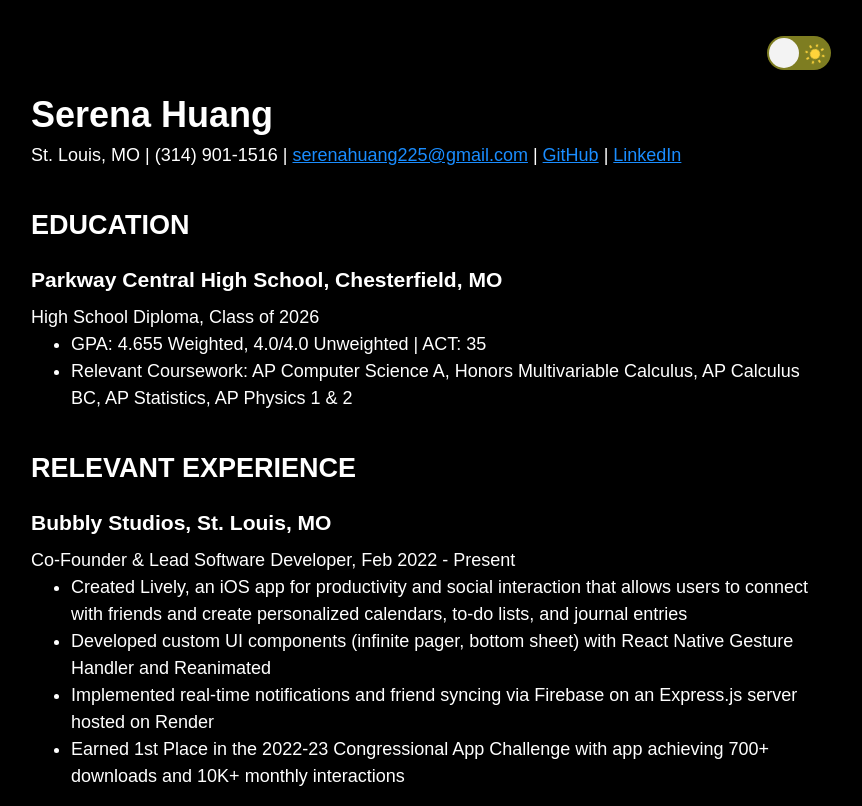
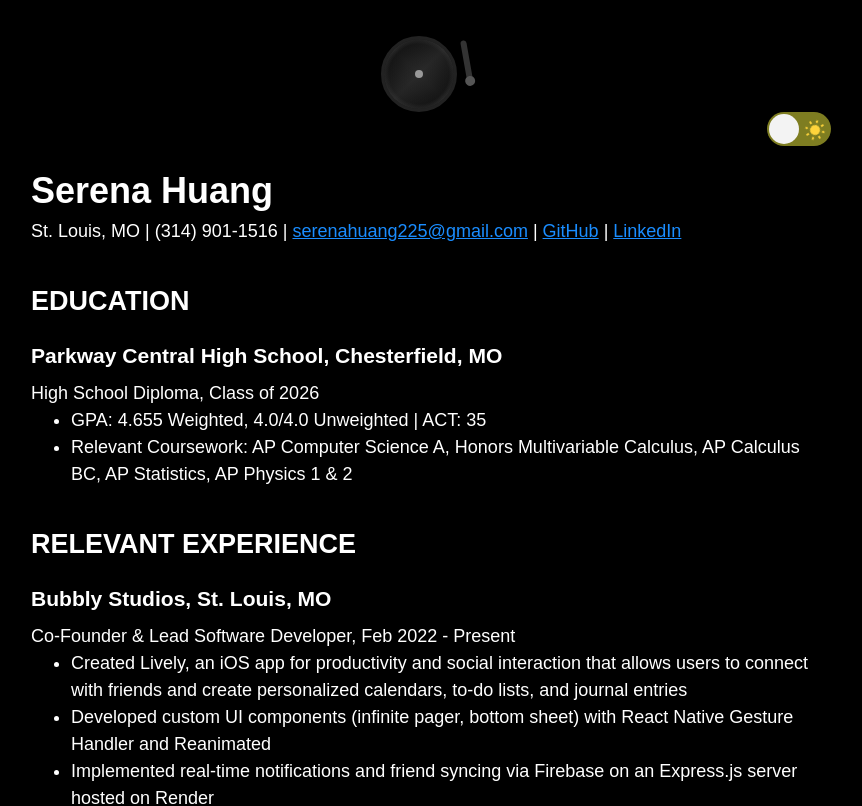
Before and after one commit to serenahuang225/serenahuang, a React (Create React App) app: page / in a window 1280 px wide. Shown: the top 806 px of the page, without its empty margins (209-1071 px from the left). Built offline with nearby package versions, Linux system fonts and the light colour scheme; a web font is replaced by a local one.

Commit message:
put music on resume

```diff
--- a/src/components/AudioButton/AudioButton.css
+++ b/src/components/AudioButton/AudioButton.css
@@ -1,16 +1,13 @@
 .vinyl-player {
   position: relative;
-  width: 100px; /* Adjusted smaller width */
-  height: 100px; /* Adjusted smaller height */
+  width: 100px;
   margin: auto;
   cursor: pointer;
-  display: flex;
-  align-items: center;
-  justify-content: center;
+  align-self: flex-start;
 }
 
 .vinyl {
-  width: 70px; /* Smaller vinyl size */
+  width: 70px;
   height: 70px;
   background: radial-gradient(circle, #000 60%, #555 90%);
   border-radius: 50%;
@@ -21,7 +18,7 @@
 
 .vinyl::before {
   content: "";
-  width: 8px; /* Scaled down center circle */
+  width: 8px;
   height: 8px;
   background-color: #999;
   border-radius: 50%;
@@ -37,12 +34,16 @@
   position: absolute;
   width: 100%; /* Matches the vinyl size */
   height: 100%;
-  background: linear-gradient(
+  /* background: linear-gradient(
     to right,
     rgba(0, 0, 0, 0.2) 0%,
     rgba(255, 255, 255, 0.2) 50%,
     rgba(0, 0, 0, 0.2) 100%
-  );
+  ); */
+  background: linear-gradient(to bottom right, rgba(0, 0, 0, 0.2), rgba(255, 255, 255, 0.12), rgba(0, 0, 0, 0.2))
+    no-repeat 0 0,
+    linear-gradient(to bottom left, rgba(0, 0, 0, 0.7), rgba(255, 255, 255, 0.05), rgba(0, 0, 0, 0.7))
+    no-repeat 0 0;
   border-radius: 50%;
   top: 0;
   left: 0;
@@ -69,11 +70,11 @@
   height: 6px;
   background-color: #333;
   position: absolute;
-  top: 10%;
-  right: -30px;
+  top: 5%;
+  right: -25px;
   border-radius: 5px;
   transform-origin: top left;
-  transform: rotate(60deg);
+  transform: rotate(80deg);
   transition: transform 0.3s ease;
 }
 
@@ -89,5 +90,5 @@
 }
 
 .tonearm.playing {
-  transform: rotate(100deg);
+  transform: rotate(120deg);
 }
--- a/src/components/Switch/Switch.js
+++ b/src/components/Switch/Switch.js
@@ -12,15 +12,13 @@ const Switch = () => {
   };
 
   return (
-    <>
+    <label className="switch">
     {/* From Uiverse.io by andrew-demchenk0 */}
-    <label className="switch">
       <span className="sun"><svg xmlns="http://www.w3.org/2000/svg" viewBox="0 0 24 24"><g fill="#ffd43b"><circle r="5" cy="12" cx="12"></circle><path d="m21 13h-1a1 1 0 0 1 0-2h1a1 1 0 0 1 0 2zm-17 0h-1a1 1 0 0 1 0-2h1a1 1 0 0 1 0 2zm13.66-5.66a1 1 0 0 1 -.66-.29 1 1 0 0 1 0-1.41l.71-.71a1 1 0 1 1 1.41 1.41l-.71.71a1 1 0 0 1 -.75.29zm-12.02 12.02a1 1 0 0 1 -.71-.29 1 1 0 0 1 0-1.41l.71-.66a1 1 0 0 1 1.41 1.41l-.71.71a1 1 0 0 1 -.7.24zm6.36-14.36a1 1 0 0 1 -1-1v-1a1 1 0 0 1 2 0v1a1 1 0 0 1 -1 1zm0 17a1 1 0 0 1 -1-1v-1a1 1 0 0 1 2 0v1a1 1 0 0 1 -1 1zm-5.66-14.66a1 1 0 0 1 -.7-.29l-.71-.71a1 1 0 0 1 1.41-1.41l.71.71a1 1 0 0 1 0 1.41 1 1 0 0 1 -.71.29zm12.02 12.02a1 1 0 0 1 -.7-.29l-.66-.71a1 1 0 0 1 1.36-1.36l.71.71a1 1 0 0 1 0 1.41 1 1 0 0 1 -.71.24z"></path></g></svg></span>
       <span className="moon"><svg xmlns="http://www.w3.org/2000/svg" viewBox="0 0 384 512"><path d="m223.5 32c-123.5 0-223.5 100.3-223.5 224s100 224 223.5 224c60.6 0 115.5-24.2 155.8-63.4 5-4.9 6.3-12.5 3.1-18.7s-10.1-9.7-17-8.5c-9.8 1.7-19.8 2.6-30.1 2.6-96.9 0-175.5-78.8-175.5-176 0-65.8 36-123.1 89.3-153.3 6.1-3.5 9.2-10.5 7.7-17.3s-7.3-11.9-14.3-12.5c-6.3-.5-12.6-.8-19-.8z"></path></svg></span>
       <input onClick={changeTheme} type="checkbox" className="input"></input>
       <span className="slider"></span>
     </label>
-    </>
   )
 }
 
--- a/src/routes/Resume.js
+++ b/src/routes/Resume.js
@@ -1,10 +1,12 @@
 import React from 'react'
 import Switch from '../components/Switch/Switch'
+import AudioButton from '../components/AudioButton/AudioButton'
 
 const Resume = () => {
   return (
     <div id="app" data-theme="dark">
       <div className='maxWidth'>
+        <AudioButton />
         <Switch />
         <h1>Serena Huang</h1>
         <p>St. Louis, MO | (314) 901-1516 | <a rel="noreferrer noopener" target="_blank" href="mailto:serenahuang225@gmail.com">serenahuang225@gmail.com</a> | <a rel="noreferrer noopener" target="_blank" href="https://github.com/serenahuang225">GitHub</a> | <a rel="noreferrer noopener" target="_blank" href="https://www.linkedin.com/in/serenahuang225/">LinkedIn</a></p>
```
